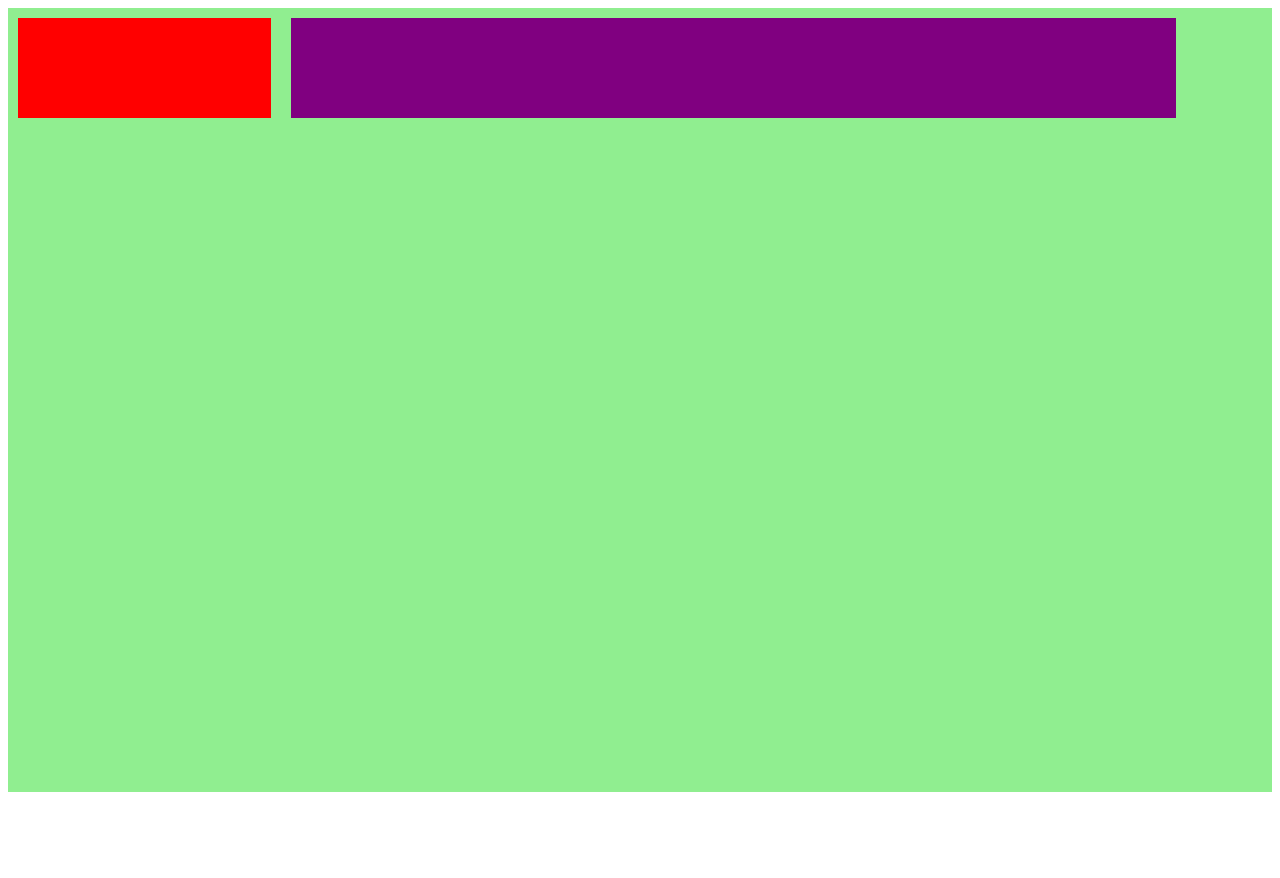
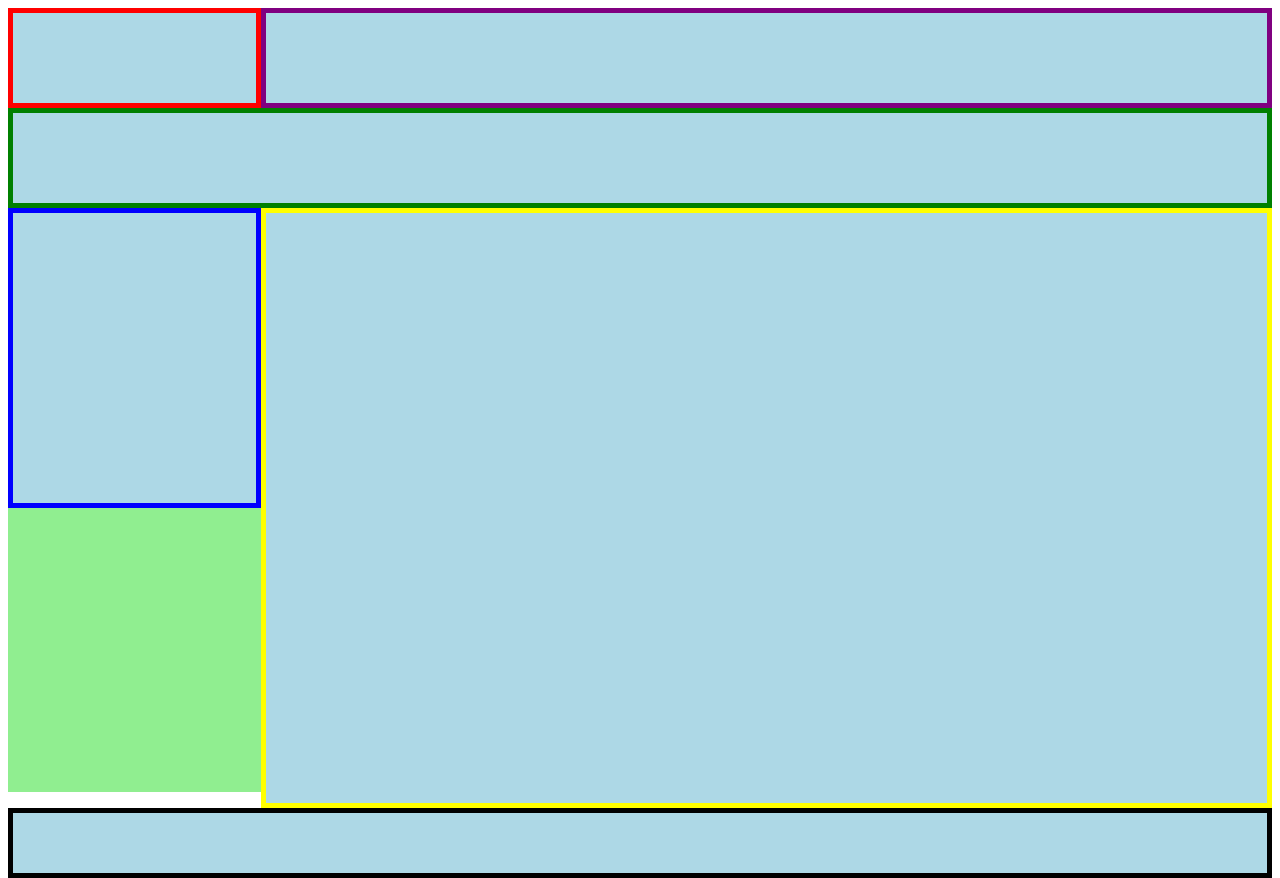
Before and after one commit to urzp/My_Smashing, a plain HTML site: page index.html in a window 1280 px wide. Before the commit the page ends 800 px from the top, so only its background shows below. Drawn offline with Linux system fonts and the light colour scheme.

Commit message:
get structure

```diff
--- a/css/style.css
+++ b/css/style.css
@@ -1,6 +1,9 @@
 div {
   box-sizing: border-box;
 }
+
+
+
 
 .contener {
   width: 100%;
@@ -13,13 +16,52 @@ div {
   width: 20%;
   height: 100px;
   background: red;
-  margin: 10px 10px;
+  padding: 5px;
 }
 
 .nav{
   float:left;
-  width: 70%;
+  width: 80%;
   height: 100px;
-  margin: 10px 10px;
   background: purple;
+  padding: 5px;
 }
+
+.search{
+  float:left;
+  width: 100%;
+  height: 100px;
+  background: green;
+  padding: 5px;
+}
+
+.side-bar{
+  float:left;
+  width: 20%;
+  height: 300px;
+  background: blue;
+  padding: 5px;
+}
+
+.content{
+  float:left;
+  width: 80%;
+  height: 600px;
+  background: yellow;
+  padding: 5px;
+}
+
+.footer{
+  float:left;
+  width: 100%;
+  height: 70px;
+  background: black;
+  padding: 5px;
+}
+
+.inner-box{
+  box-sizing:padding-box;
+  width: 100%;
+  height: 100%;
+  background-color: lightblue;
+}
--- a/index.html
+++ b/index.html
@@ -8,14 +8,28 @@
  <body>
   <div class="contener">
     <div class="logo">
+      <div class="inner-box">
+      </div>
     </div>
     <div class="nav">
+      <div class="inner-box">
+      </div>
     </div>
     <div class="search">
+      <div class="inner-box">
+      </div>
     </div>
     <div class="side-bar">
+      <div class="inner-box">
+      </div>
     </div>
     <div class="content">
+      <div class="inner-box">
+      </div>
+    </div>
+    <div class="footer">
+      <div class="inner-box">
+      </div>
     </div>
   </div>
  </body>
```
